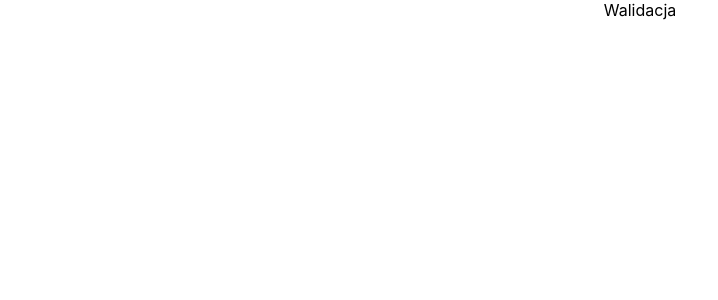
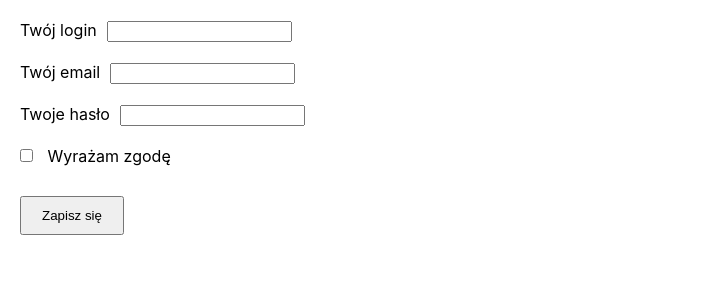
Before and after one commit to msierka/Walidacja, a React (Create React App) app: page / in a window 1280 px wide. Shown: the top 300 px of the page, without its empty margins (0-718 px from the left). Built offline with nearby package versions, Linux system fonts and the light colour scheme.

Commit message:
form created

```diff
--- a/src/App.css
+++ b/src/App.css
@@ -1,38 +1,17 @@
-.App {
-  text-align: center;
+label{
+  display: block;
+  margin: 20px;
+}
+input{
+  margin-left: 10px;
 }
 
-.App-logo {
-  height: 40vmin;
-  pointer-events: none;
+input[type="checkbox"]{
+  margin-left: 0px;
+  margin-right: 10px;
 }
 
-@media (prefers-reduced-motion: no-preference) {
-  .App-logo {
-    animation: App-logo-spin infinite 20s linear;
-  }
+button{
+  margin: 10px 20px;
+  padding: 10px 20px;
 }
-
-.App-header {
-  background-color: #282c34;
-  min-height: 100vh;
-  display: flex;
-  flex-direction: column;
-  align-items: center;
-  justify-content: center;
-  font-size: calc(10px + 2vmin);
-  color: white;
-}
-
-.App-link {
-  color: #61dafb;
-}
-
-@keyframes App-logo-spin {
-  from {
-    transform: rotate(0deg);
-  }
-  to {
-    transform: rotate(360deg);
-  }
-}
--- a/src/App.js
+++ b/src/App.js
@@ -1,11 +1,57 @@
+import React, { Component } from 'react';
 import './App.css';
+class App extends Component {
+  state = {
+    name: '',
+    email: '',
+    password: '',
+    check: false
+   }
 
-function App() {
-  return (
-    <div className="App">
-      Walidacja
-    </div>
-  );
+handleSubmit=e=>{
+  e.preventDefault();
+}
+
+handleChange=e=>{
+  const type=e.target.type;
+  const name=e.target.name;
+  if(name ==='name' || name === 'email' || name==='password'){
+    const value = e.target.value;
+    this.setState({
+      [name]: value
+    })
+  }else if(name === 'check'){
+    const value = e.target.checked;
+    console.log(value)
+    this.setState({
+      check: value
+    })
+  }
+  //console.log(type,name)
+
+}
+
+
+  render() {
+    return (
+      <form onSubmit={this.handleSubmit}>
+        <label htmlFor="text"> Twój login
+          <input type="text" id="text" name="name" value={this.state.name} onChange={this.handleChange}/>
+         </label>
+         <label htmlFor="email"> Twój email
+          <input type="email" id="email" name="email" value={this.state.email} onChange={this.handleChange}/>
+         </label>
+         <label htmlFor="password"> Twoje hasło
+          <input type="password" id="password" name="password" value={this.state.password} onChange={this.handleChange}/>
+         </label>
+         <label htmlFor="checkbox">
+          <input type="checkbox" id="checkbox" name="check" value={this.state.check} onChange={this.handleChange}/> Wyrażam zgodę
+         </label>
+         <button>Zapisz się</button>
+
+      </form>
+    );
+  }
 }
 
 export default App;
--- a/src/index.js
+++ b/src/index.js
@@ -7,7 +7,7 @@ import reportWebVitals from './reportWebVitals';
 const root = ReactDOM.createRoot(document.getElementById('root'));
 root.render(
   <React.StrictMode>
-    <App />
+    <App/>
   </React.StrictMode>
 );
 
```
